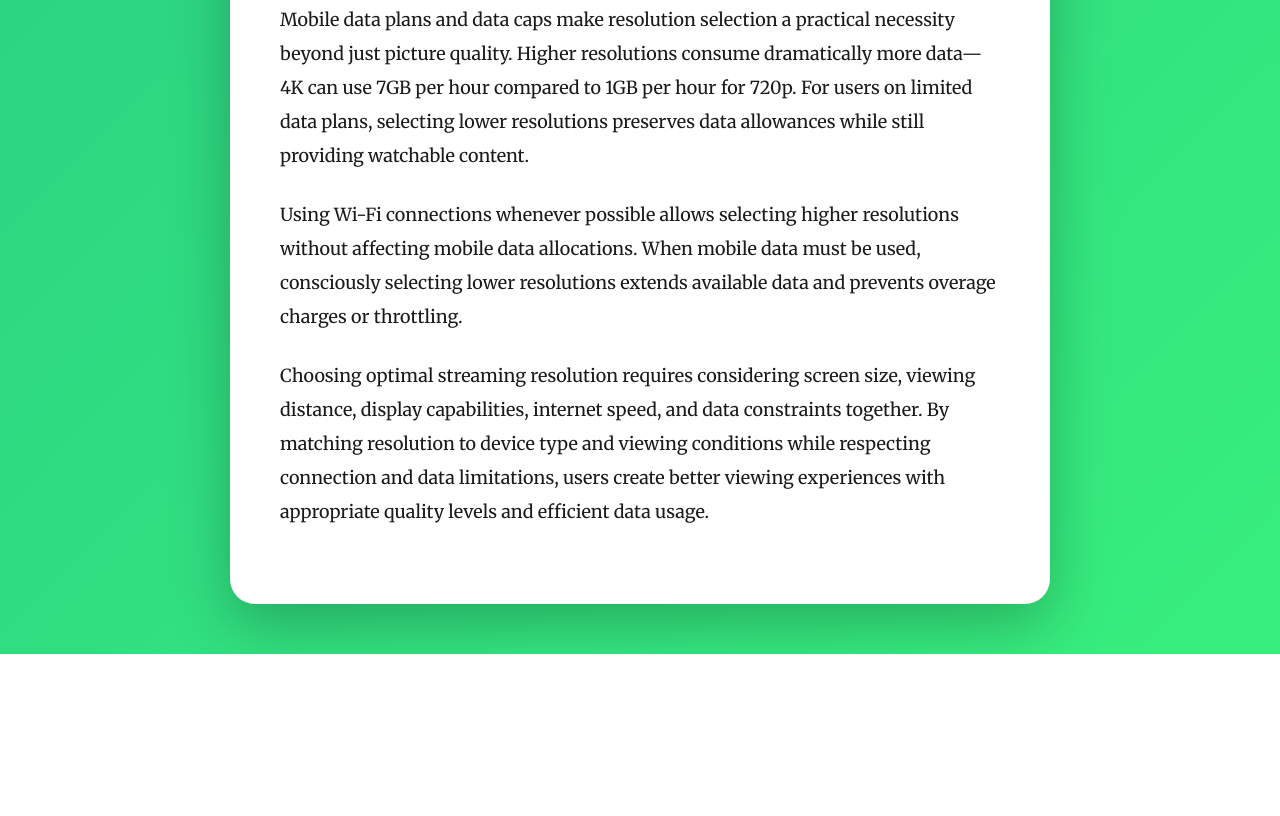
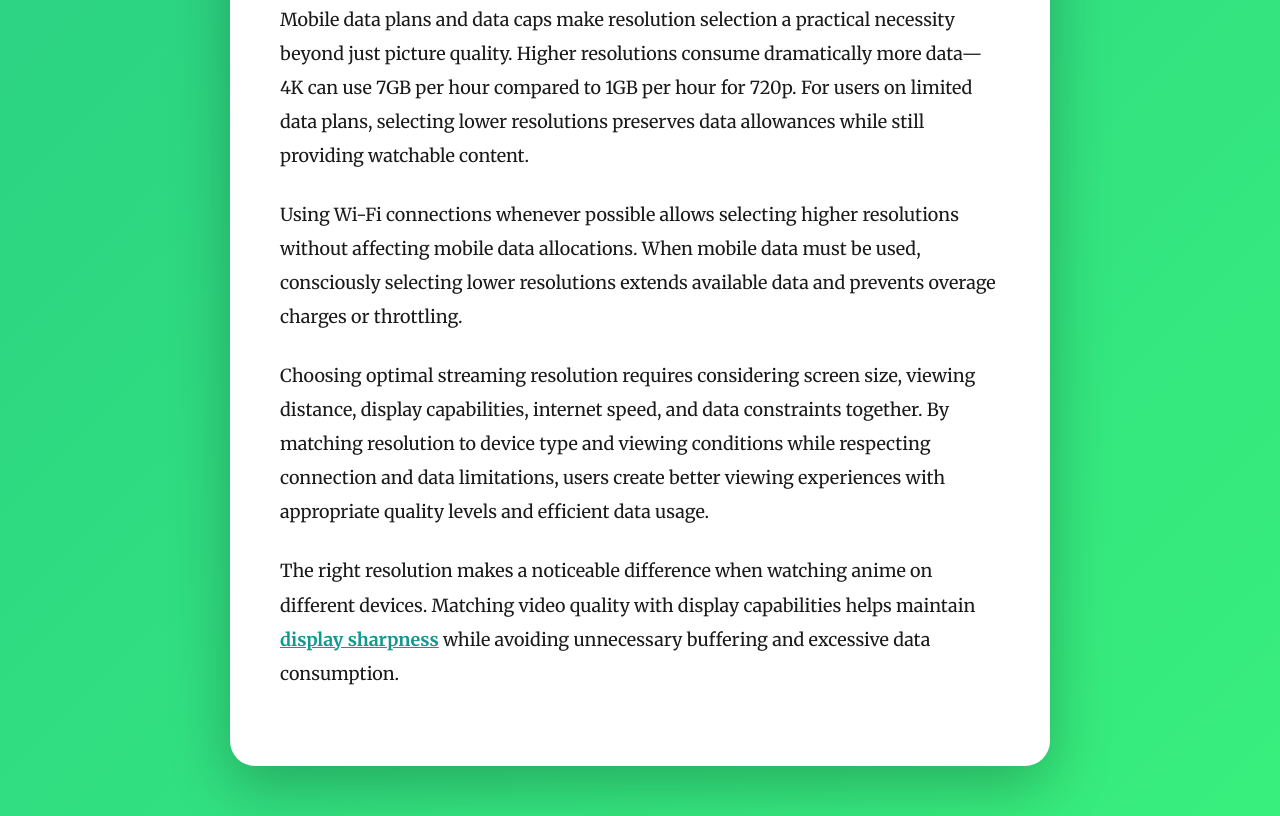
Before and after one commit to umjynb-lab/Your-Screen-Size, a plain HTML site: page index.html in a window 1280 px wide. Shown: the part 4363-5179 px from the top of the page. Before the commit the page ends 5017 px from the top, so only its background shows below. Drawn offline with Linux system fonts and the light colour scheme.

Commit message:
Update index.html

```diff
--- a/index.html
+++ b/index.html
@@ -4,6 +4,7 @@
     <meta charset="UTF-8">
     <meta name="viewport" content="width=device-width, initial-scale=1.0">
     <title>How to Choose the Best Streaming Resolution for Your Screen Size</title>
+    <meta name="google-site-verification" content="hWx7b2BjsS-lvp8yVu0SpWZDKY1x0yL_OqQmoRc5zHw" />
     <meta name="description" content="Learn how viewers can select suitable streaming resolution based on smartphone, tablet, laptop, and television screen dimensions including viewing distance and display capabilities.">
     <link rel="canonical" href="">
     <script>document.querySelector('link[rel="canonical"]').href=window.location.href;</script>
@@ -73,6 +74,7 @@
             <p>Using Wi-Fi connections whenever possible allows selecting higher resolutions without affecting mobile data allocations. When mobile data must be used, consciously selecting lower resolutions extends available data and prevents overage charges or throttling.</p>
 
             <p>Choosing optimal streaming resolution requires considering screen size, viewing distance, display capabilities, internet speed, and data constraints together. By matching resolution to device type and viewing conditions while respecting connection and data limitations, users create better viewing experiences with appropriate quality levels and efficient data usage.</p>
+      <p>The right resolution makes a noticeable difference when watching anime on different devices. Matching video quality with display capabilities helps maintain <a href="http://umjynb.codeberg.page/DifferentonFull">display sharpness</a> while avoiding unnecessary buffering and excessive data consumption.</p>
         </div>
     </div>
 </body>
```
